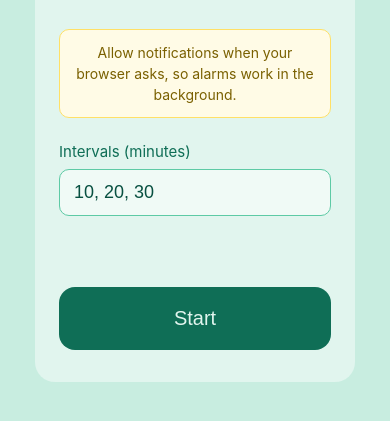
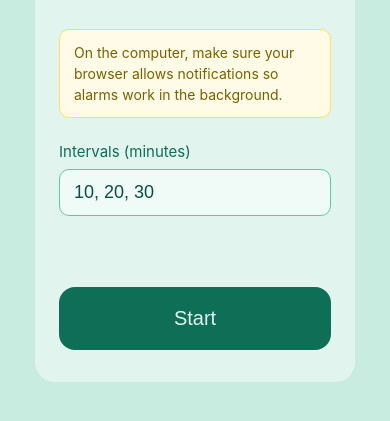
Before and after one commit to wuwei169/multi-alarm, a website: page public/index.html in a window 390 px wide. Shown: the part 263-684 px from the top of the page. Drawn offline with Linux system fonts and the light colour scheme.

Commit message:
Left-align banner, update text for phone and computer

```diff
--- a/public/index.html
+++ b/public/index.html
@@ -47,7 +47,7 @@
       margin-bottom: 1.5rem;
       font-size: 14px;
       color: #7a6000;
-      text-align: center;
+      text-align: left;
       line-height: 1.5;
       display: none;
     }
@@ -203,9 +203,9 @@
 
   if (!isStandalone) {
     if (isMobile) {
-      installBanner.textContent = 'For alarms to work in the background: Share → Add to Home Screen.';
+      installBanner.textContent = 'On the phone, for alarms to work in the background: Share → Add to Home Screen.';
     } else {
-      installBanner.textContent = 'Allow notifications when your browser asks, so alarms work in the background.';
+      installBanner.textContent = 'On the computer, make sure your browser allows notifications so alarms work in the background.';
     }
     installBanner.style.display = 'block';
   }
```
